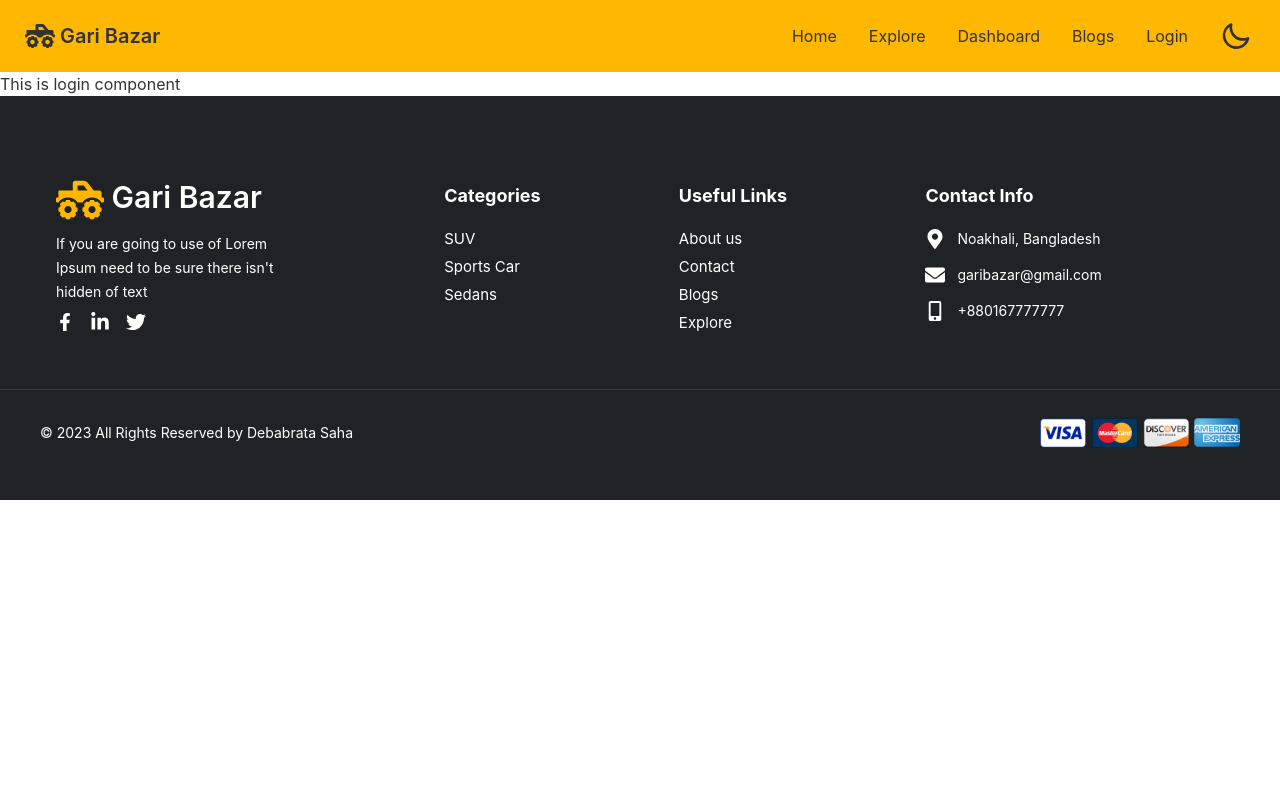
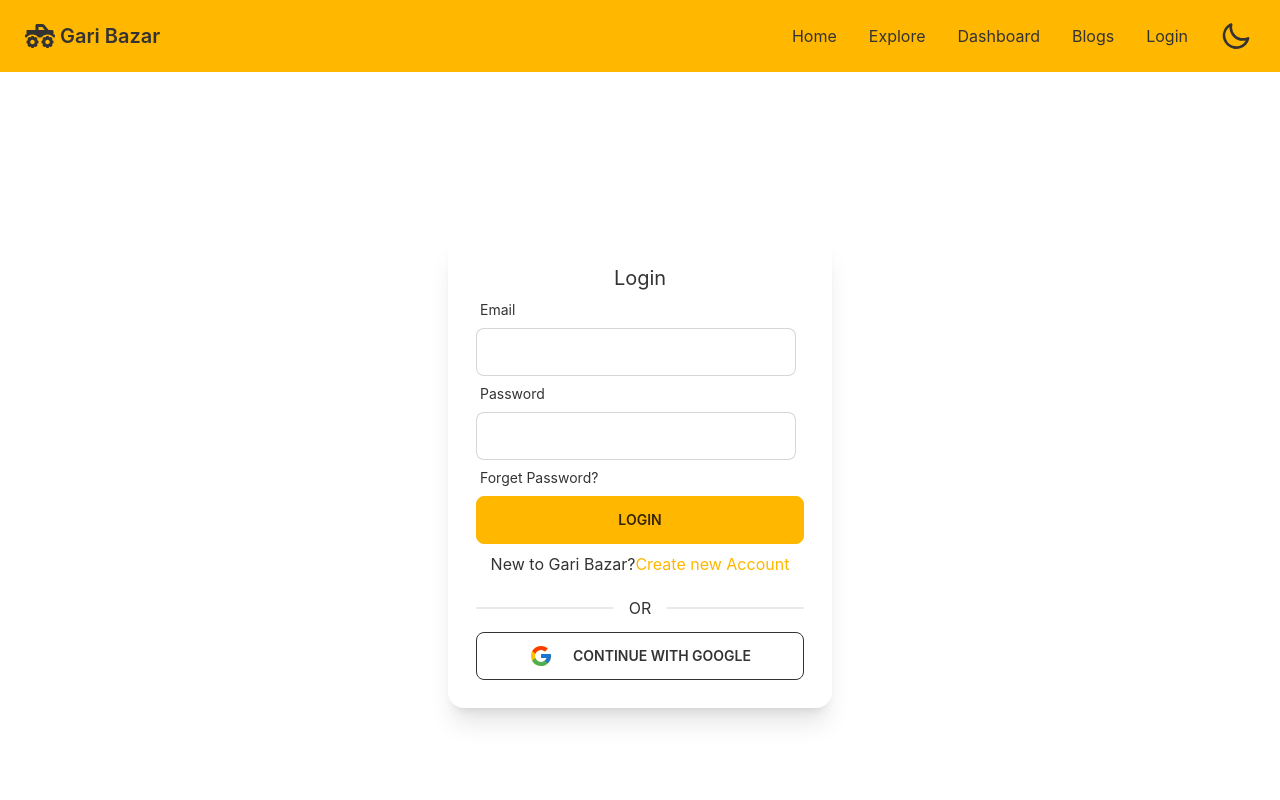
Before and after one commit to DebabrataSaha-570/garibazar-client, a React (Create React App) app: page /login in a window 1280 px wide. Shown: the top 800 px of the page. Built offline with nearby package versions, Linux system fonts and the light colour scheme.

Commit message:
login UI added

```diff
--- a/package.json
+++ b/package.json
@@ -9,6 +9,7 @@
     "daisyui": "^2.51.5",
     "react": "^18.2.0",
     "react-dom": "^18.2.0",
+    "react-hook-form": "^7.43.9",
     "react-icons": "^4.8.0",
     "react-router-dom": "^6.10.0",
     "react-scripts": "5.0.1",
--- a/src/Pages/Login/Login.js
+++ b/src/Pages/Login/Login.js
@@ -1,9 +1,88 @@
 import React from "react";
+import { useState } from "react";
+import { useForm } from "react-hook-form";
+import { Link } from "react-router-dom";
+import { FcGoogle } from "react-icons/fc";
+const Login = () => {
+  const { register, handleSubmit } = useForm();
+  const [data, setData] = useState("");
 
-const Login = () => {
+  const handleLogin = (data) => {
+    // console.log(data);
+    // setLoginError('');
+    // signIn(data.email, data.password)
+    //     .then(result => {
+    //         const user = result.user;
+    //         console.log(user);
+    //         navigate(from, {replace: true});
+    //     })
+    //     .catch(error => {
+    //         console.log(error.message)
+    //         setLoginError(error.message);
+    //     });
+  };
+
   return (
-    <div>
-      <h2>This is login component</h2>
+    <div className="h-[800px] flex justify-center items-center ">
+      <div className="w-96 p-7 card  shadow-xl">
+        <h2 className="text-xl text-center">Login</h2>
+        <form onSubmit={handleSubmit(handleLogin)}>
+          <div className="form-control w-full max-w-xs">
+            <label className="label">
+              {" "}
+              <span className="label-text">Email</span>
+            </label>
+            <input
+              type="text"
+              {...register("email", {
+                required: "Email Address is required",
+              })}
+              className="input input-bordered w-full max-w-xs"
+            />
+            {/* {errors.email && <p className='text-red-600'>{errors.email?.message}</p>} */}
+          </div>
+          <div className="form-control w-full max-w-xs">
+            <label className="label">
+              {" "}
+              <span className="label-text">Password</span>
+            </label>
+            <input
+              type="password"
+              {...register("password", {
+                required: "Password is required",
+                minLength: {
+                  value: 6,
+                  message: "Password must be 6 characters or longer",
+                },
+              })}
+              className="input input-bordered w-full max-w-xs"
+            />
+            <label className="label">
+              {" "}
+              <span className="label-text">Forget Password?</span>
+            </label>
+            {/* {errors.password && <p className='text-red-600'>{errors.password?.message}</p>} */}
+          </div>
+          <input
+            className="btn btn-primary w-full"
+            value="Login"
+            type="submit"
+          />
+          <div>
+            {/* {loginError && <p className='text-red-600'>{loginError}</p>} */}
+          </div>
+        </form>
+        <p className="text-base my-2 text-center">
+          New to Gari Bazar?
+          <Link className="text-primary" to="/signup">
+            Create new Account
+          </Link>
+        </p>
+        <div className="divider">OR</div>
+        <button className="btn btn-outline hover:btn-primary w-full">
+          <FcGoogle className="mr-5 text-2xl"></FcGoogle> CONTINUE WITH GOOGLE
+        </button>
+      </div>
     </div>
   );
 };
--- a/src/Routes/Routes/Routes.js
+++ b/src/Routes/Routes/Routes.js
@@ -2,6 +2,7 @@
 import Main from "../../Layout/Main";
 import Home from "../../Pages/Home/Home";
 import Login from "../../Pages/Login/Login";
+import SignUp from "../../Pages/Login/SignUp";
 
 const router = createBrowserRouter([
   {
@@ -16,6 +17,10 @@
         path: "/login",
         element: <Login></Login>,
       },
+      {
+        path: "/signup",
+        element: <SignUp></SignUp>,
+      },
     ],
   },
 ]);
```
Also changed, not shown: src/Pages/Login/SignUp.js (added), 1 other file (tests, documents, lock files or other folders).
